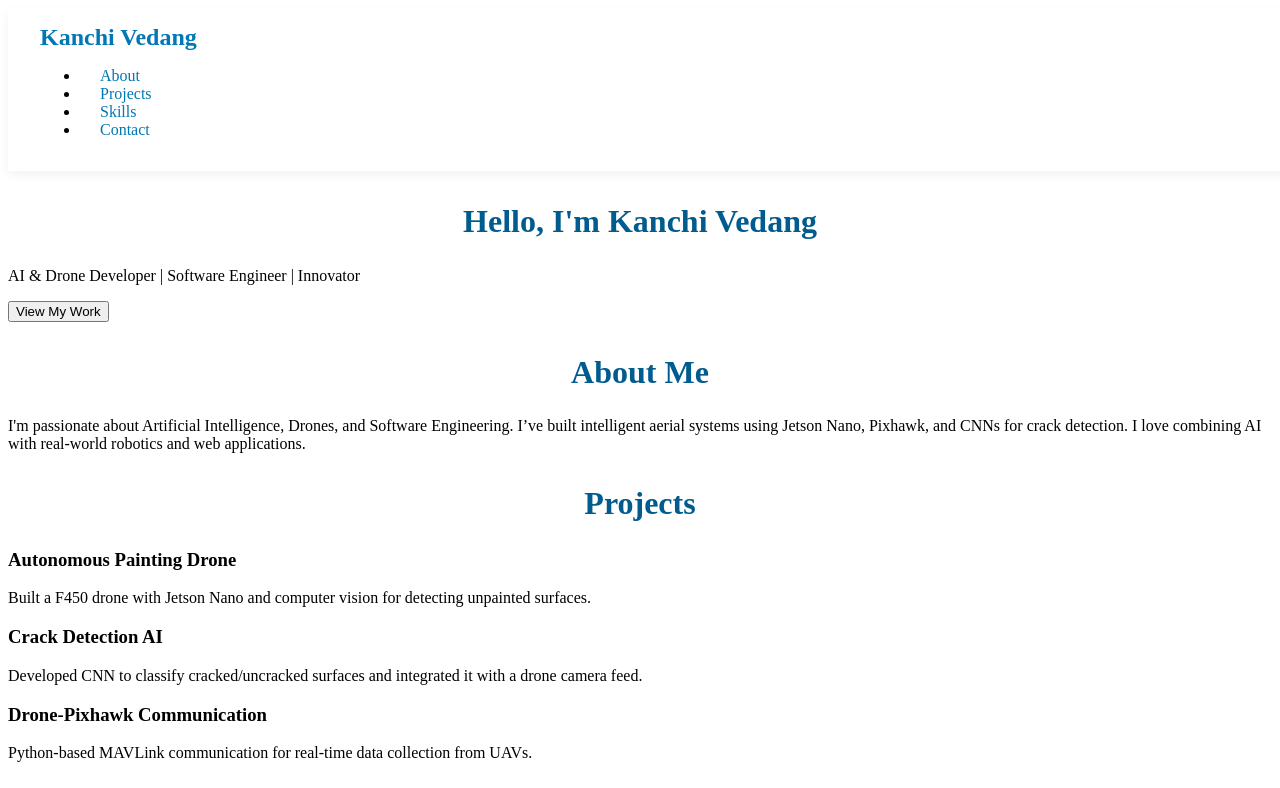
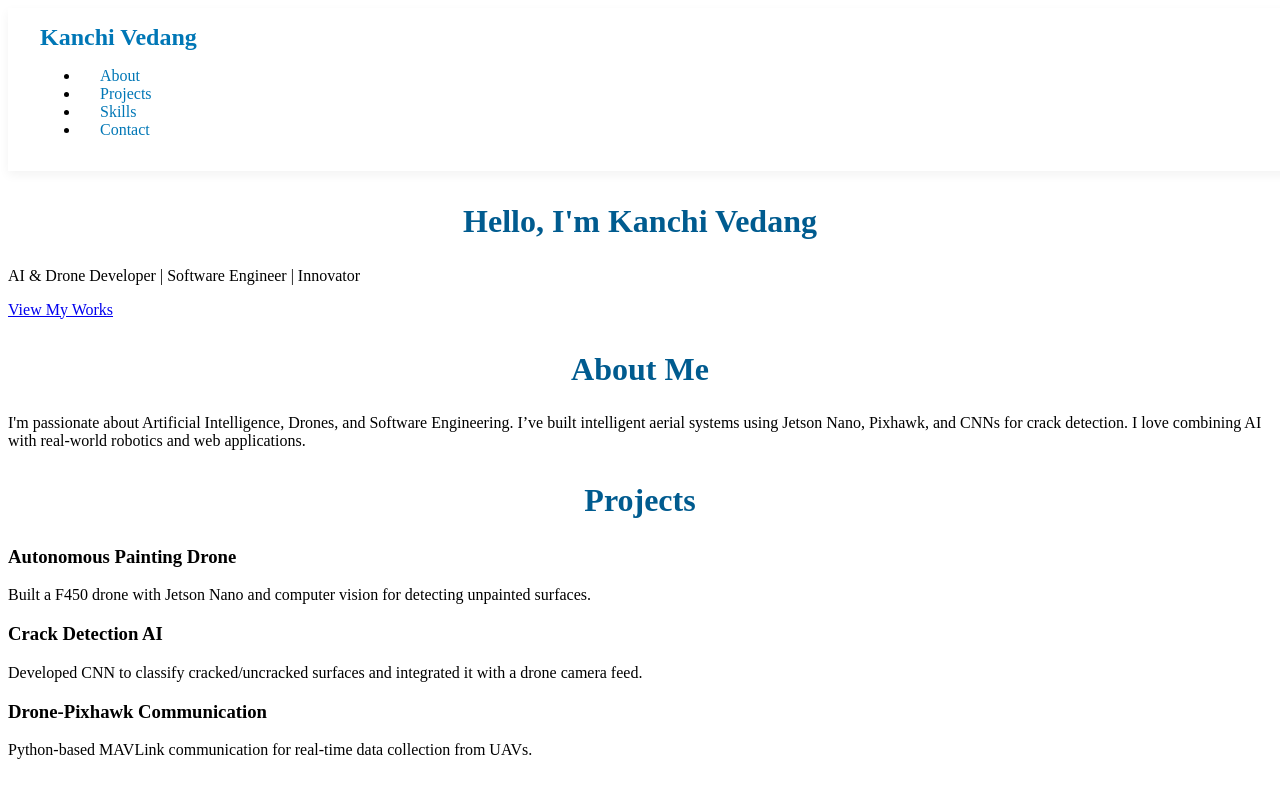
Before and after one commit to kanchi424/Me, a plain HTML site: page index.html in a window 1280 px wide. Shown: the top 788 px of the page. Drawn offline with Linux system fonts and the light colour scheme; a script that the page names is missing.

Commit message:
Update index.html

```diff
--- a/index.html
+++ b/index.html
@@ -23,7 +23,7 @@
     <div class="hero-text">
       <h2>Hello, I'm <span>Kanchi Vedang</span></h2>
       <p>AI & Drone Developer | Software Engineer | Innovator</p>
-      <button onclick="scrollToSection('projects')">View My Work</button>
+      <a href="Works.html" class="btn">View My Works</a>
     </div>
   </section>
 
```
